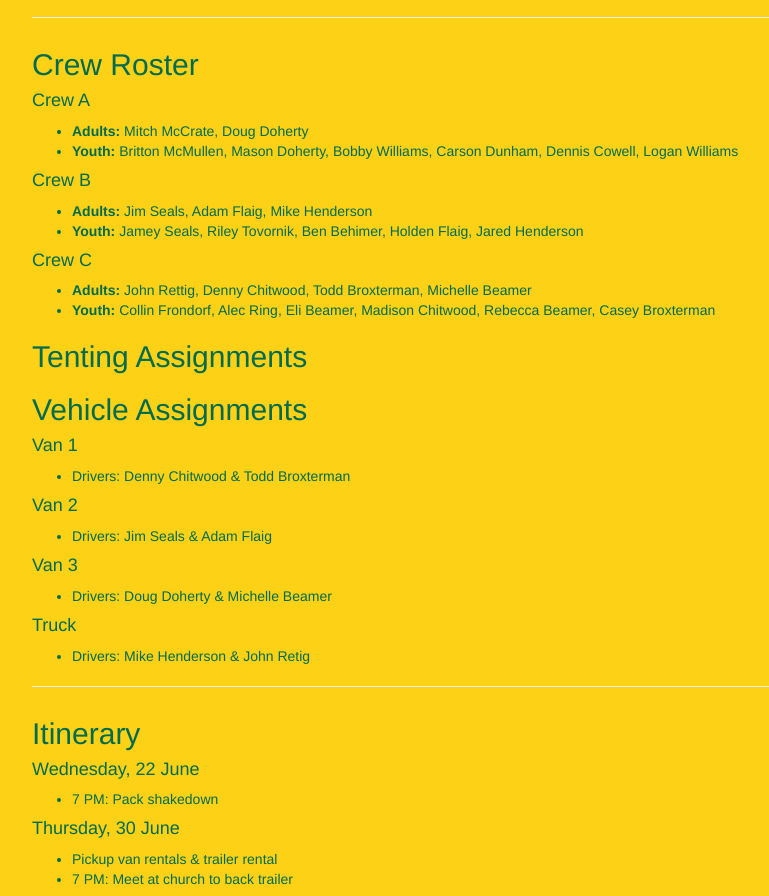
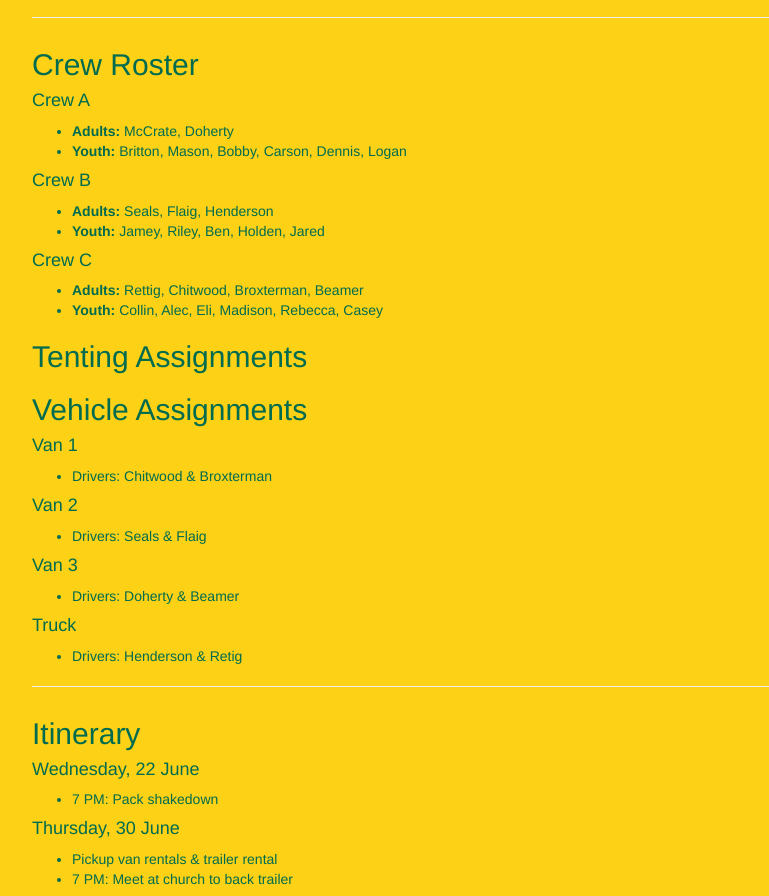
Before and after one commit to lawrenae/troop128.net, a website: page crew/yellowstone.html in a window 1280 px wide. Shown: the part 951-1847 px from the top of the page, without its empty margins (38-807 px from the left). Drawn offline with nearby package versions, Linux system fonts and the light colour scheme.

Commit message:
update yellowstone information

```diff
--- a/crew/yellowstone.html
+++ b/crew/yellowstone.html
@@ -73,37 +73,37 @@
         <h2>Crew Roster</h2>
         <h4>Crew A</h4>
         <ul>
-            <li><b>Adults:</b> Mitch McCrate, Doug Doherty</li>
-            <li><b>Youth:</b> Britton McMullen, Mason Doherty, Bobby Williams, Carson Dunham, Dennis Cowell, Logan Williams</li>
+            <li><b>Adults:</b> McCrate, Doherty</li>
+            <li><b>Youth:</b> Britton, Mason, Bobby, Carson, Dennis, Logan</li>
         </ul>
         <h4>Crew B</h4>
         <ul>
-            <li><b>Adults:</b> Jim Seals, Adam Flaig, Mike Henderson</li>
-            <li><b>Youth:</b> Jamey Seals, Riley Tovornik, Ben Behimer, Holden Flaig, Jared Henderson</li>
+            <li><b>Adults:</b> Seals, Flaig, Henderson</li>
+            <li><b>Youth:</b> Jamey, Riley, Ben, Holden, Jared</li>
         </ul>
         <h4>Crew C</h4>
         <ul>
-            <li><b>Adults:</b> John Rettig, Denny Chitwood, Todd Broxterman, Michelle Beamer</li>
-            <li><b>Youth:</b> Collin Frondorf, Alec Ring, Eli Beamer, Madison Chitwood, Rebecca Beamer, Casey Broxterman</li>
+            <li><b>Adults:</b> Rettig, Chitwood, Broxterman, Beamer</li>
+            <li><b>Youth:</b> Collin, Alec, Eli, Madison, Rebecca, Casey</li>
         </ul>
         <h2>Tenting Assignments</h2>
         <ul></ul>
         <h2>Vehicle Assignments</h2>
         <h4>Van 1</h4>
         <ul>
-            <li>Drivers: Denny Chitwood & Todd Broxterman</li>
+            <li>Drivers: Chitwood & Broxterman</li>
         </ul>
         <h4>Van 2</h4>
         <ul>
-            <li>Drivers: Jim Seals & Adam Flaig</li>
+            <li>Drivers: Seals & Flaig</li>
         </ul>
         <h4>Van 3</h4>
         <ul>
-            <li>Drivers: Doug Doherty & Michelle Beamer</li>
+            <li>Drivers: Doherty & Beamer</li>
         </ul>
         <h4>Truck</h4>
         <ul>
-            <li>Drivers: Mike Henderson & John Retig</li>
+            <li>Drivers: Henderson & Retig</li>
         </ul>
     </div>
     <hr class="featurette-divider">
```
